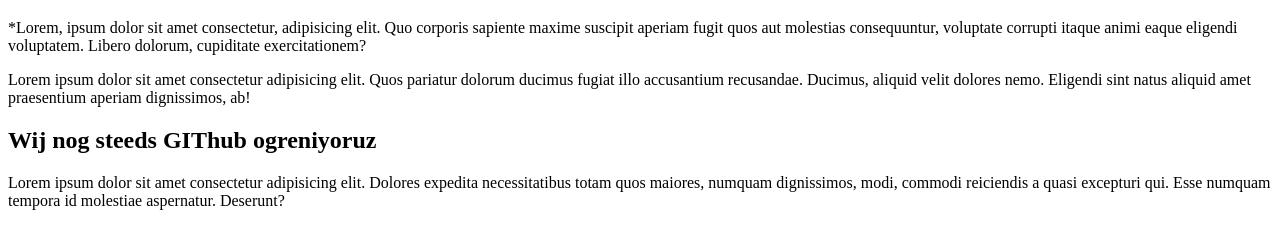
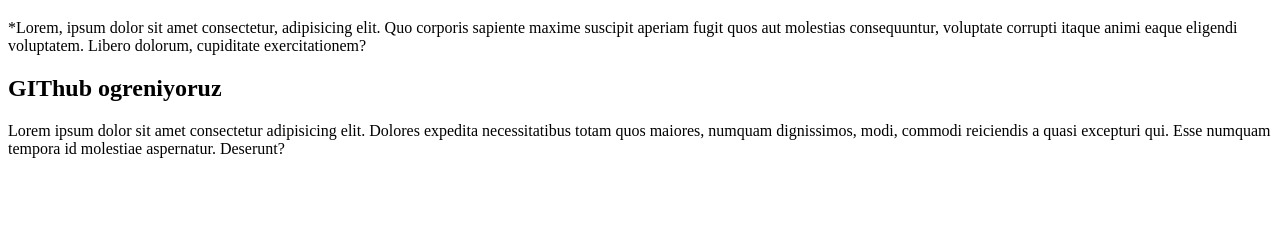
Before and after one commit to ardacansizoglu/mijn-eerste-repo, a plain HTML site: page index.html in a window 1280 px wide. Shown: the part 61-310 px from the top of the page. Drawn offline with Linux system fonts and the light colour scheme.

Commit message:
paragraf verwijder

```diff
--- a/index.html
+++ b/index.html
@@ -8,8 +8,7 @@
 <body>
     <h1>Oefenen met Git</h1>
     <p>*Lorem, ipsum dolor sit amet consectetur, adipisicing elit. Quo corporis sapiente maxime suscipit aperiam fugit quos aut molestias consequuntur, voluptate corrupti itaque animi eaque eligendi voluptatem. Libero dolorum, cupiditate exercitationem?</p>
-    <p>Lorem ipsum dolor sit amet consectetur adipisicing elit. Quos pariatur dolorum ducimus fugiat illo accusantium recusandae. Ducimus, aliquid velit dolores nemo. Eligendi sint natus aliquid amet praesentium aperiam dignissimos, ab!</p>
-        <h2>Wij nog steeds GIThub ogreniyoruz</h2>
-        <p>Lorem ipsum dolor sit amet consectetur adipisicing elit. Dolores expedita necessitatibus totam quos maiores, numquam dignissimos, modi, commodi reiciendis a quasi excepturi qui. Esse numquam tempora id molestiae aspernatur. Deserunt?</p>
+        <h2>GIThub ogreniyoruz</h2>
+            <p>Lorem ipsum dolor sit amet consectetur adipisicing elit. Dolores expedita necessitatibus totam quos maiores, numquam dignissimos, modi, commodi reiciendis a quasi excepturi qui. Esse numquam tempora id molestiae aspernatur. Deserunt?</p>
 </body>
 </html>
```
